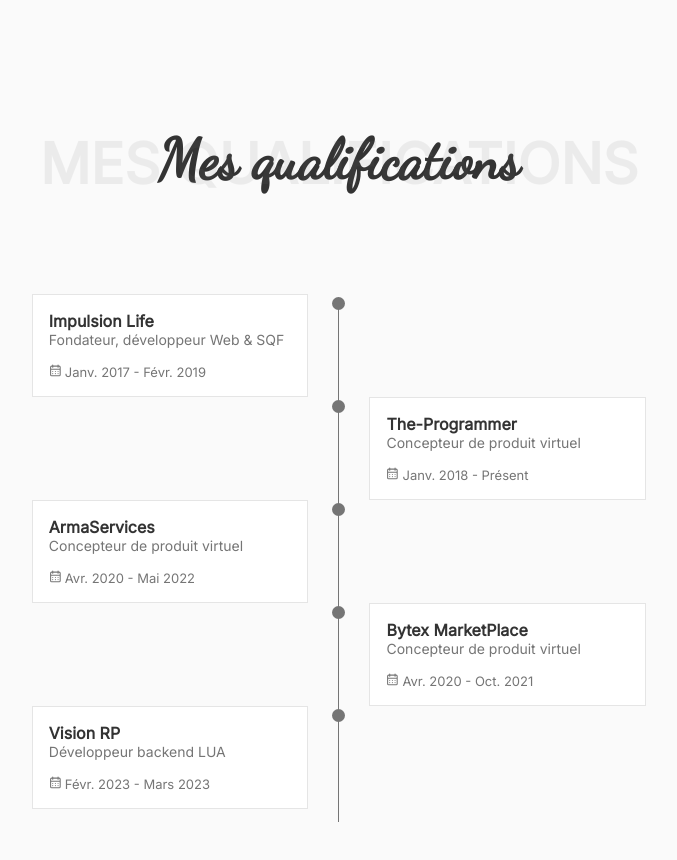
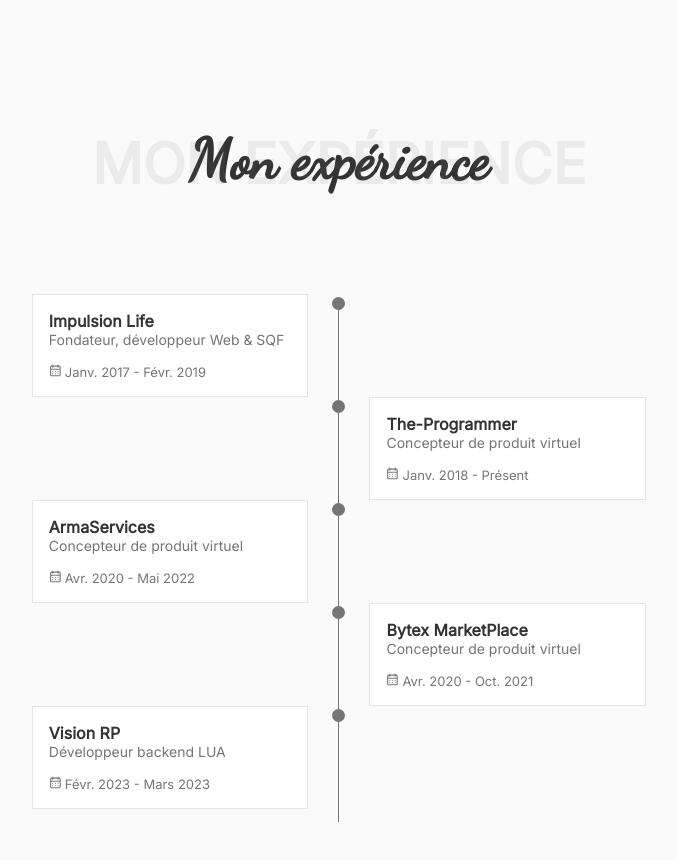
Before and after one commit to Aecy/personal-portfolio, a React (Vite) app: page / in a window 1280 px wide. Shown: the part 2280-3140 px from the top of the page, without its empty margins (301-978 px from the left). Built offline with nearby package versions, Linux system fonts and the light colour scheme.

Commit message:
edit(qualification): mes qualifications -> mon experience

```diff
--- a/src/components/Qualification/Qualification.jsx
+++ b/src/components/Qualification/Qualification.jsx
@@ -9,7 +9,7 @@ export default function Qualification () {
   return (
     <section className="qualification section" id="qualifications">
 
-      <Section title="Mes qualifications" />
+      <Section title="Mon expérience" />
       <QualificationList />
 
     </section>
```
